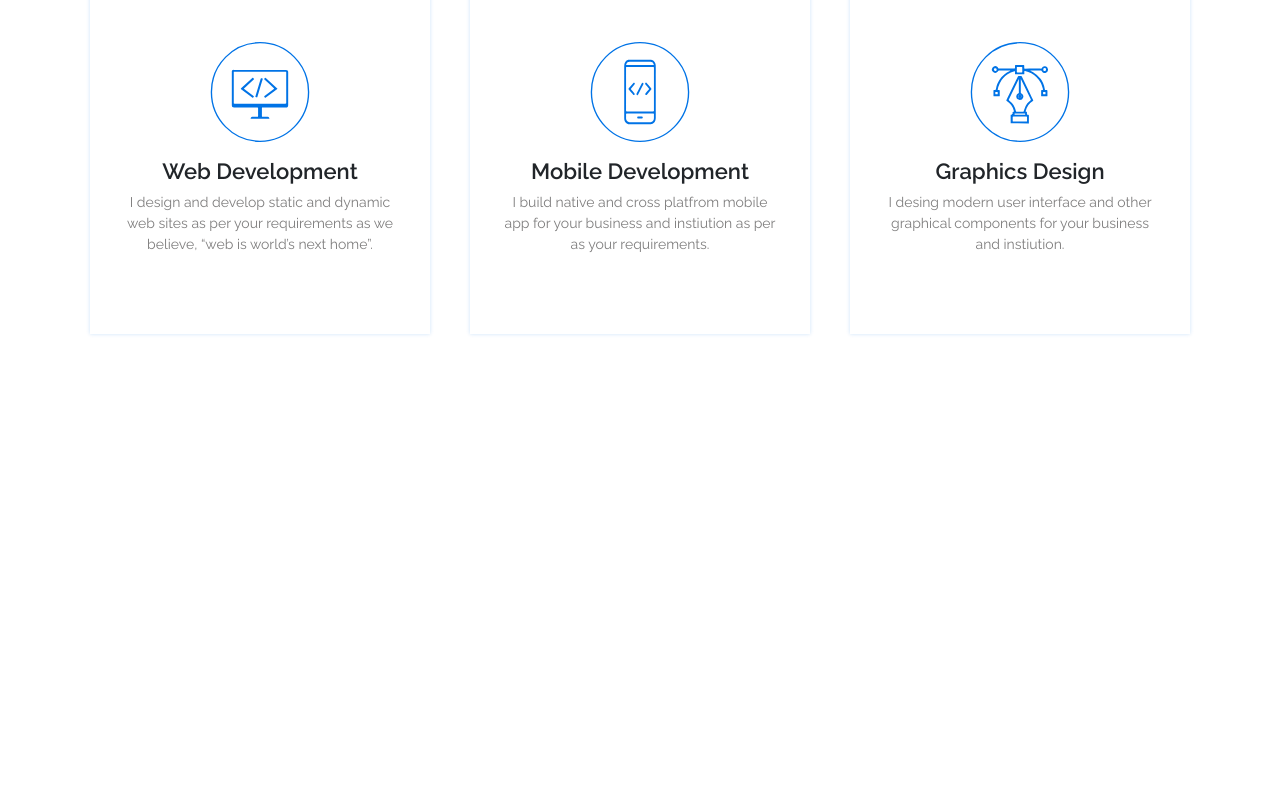
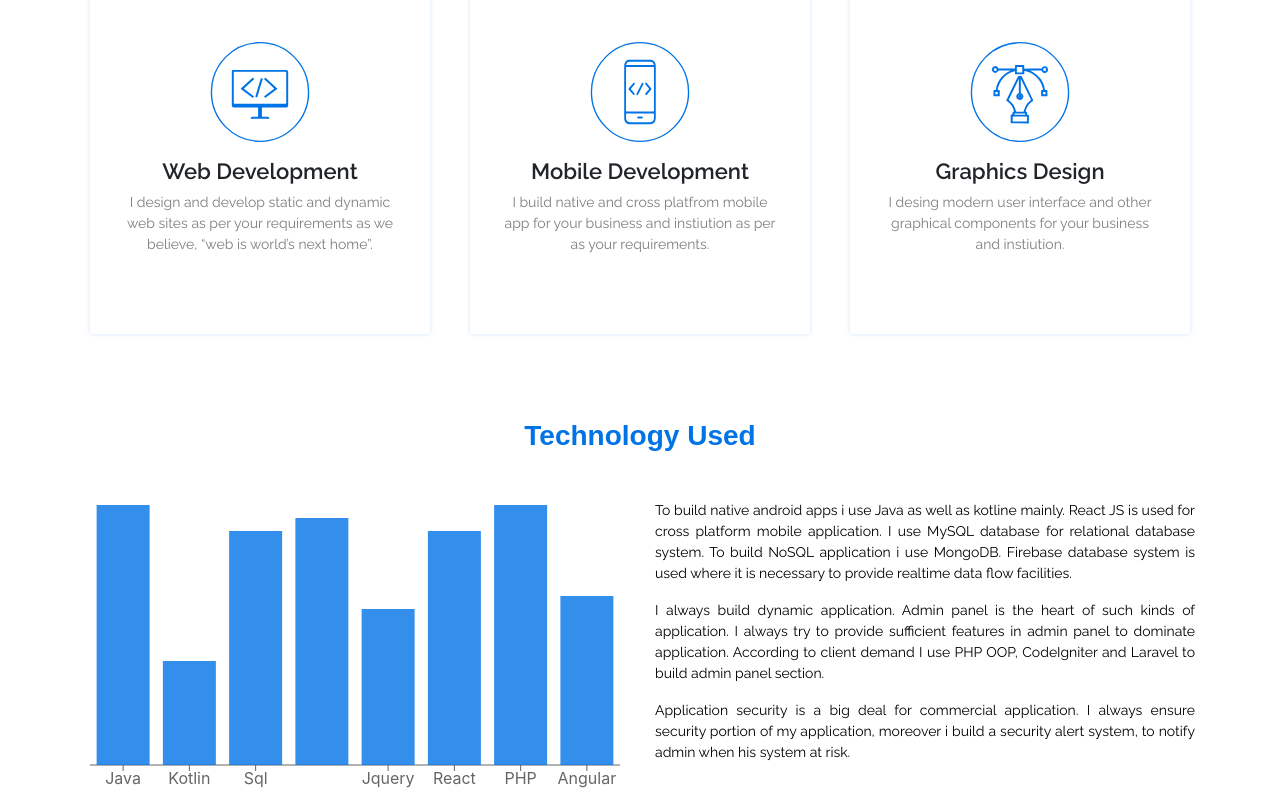
Before and after one commit to Mahfuzul-Islam55/simpleReactjsProject, a React (Create React App) app: page / in a window 1280 px wide. Shown: the part 685-1485 px from the top of the page. Before the commit the page ends 1024 px from the top, so only its background shows below. Built offline with nearby package versions, Linux system fonts and the light colour scheme.

Commit message:
making analysis section

```diff
--- a/package.json
+++ b/package.json
@@ -7,7 +7,8 @@
     "react": "^16.10.2",
     "react-bootstrap": "^1.0.0-beta.14",
     "react-dom": "^16.10.2",
-    "react-scripts": "3.2.0"
+    "react-scripts": "3.2.0",
+    "recharts": "^1.8.5"
   },
   "scripts": {
     "start": "react-scripts start",
--- a/src/App.js
+++ b/src/App.js
@@ -2,6 +2,8 @@
 import TopBanner from "./components/TopBanner/TopBanner";
 import Services from "./components/Services/Services";
 import TopNavigation from "./components/TopNavigation/TopNavigation";
+import Analysis from "./components/Analysis/Analysis";
+
 
 
 function App() {
@@ -10,6 +12,8 @@
 <TopNavigation/>
 <TopBanner/>
 <Services/>
+<Analysis/>
+
 
     </div>
   );
--- a/src/asset/css/custom.css
+++ b/src/asset/css/custom.css
@@ -97,3 +97,10 @@
     font-weight: 400;
     color: #000000 !important;
 }
+
+.des{
+    font-weight: 400;
+    color: #000000;
+    font-family: 'Raleway',sans-serif;
+    font-size: 14px;
+}
--- /dev/null
+++ b/src/components/Analysis/Analysis.js
@@ -0,0 +1,59 @@
+import React, {Component,Fragment} from 'react';
+import {Col, Container, Row} from "react-bootstrap";
+import {BarChart, Bar, ResponsiveContainer, XAxis, Tooltip} from "recharts";
+
+class Analysis extends Component {
+
+    constructor(){
+        super();
+        this.state={
+            data:[
+                {Technology:'Java', Projects:100},
+                {Technology:'Kotlin', Projects:40},
+                {Technology:'Sql', Projects:90},
+                {Technology:'Bootstrap', Projects:95},
+                {Technology:'Jquery', Projects:60},
+                {Technology:'React', Projects:90},
+                {Technology:'PHP', Projects:100},
+                {Technology:'Angular', Projects:65}
+            ]
+        }
+    }
+
+
+    render() {
+        var blue="rgba(0,115,230,0.8)"
+        return (
+            <Fragment>
+                <Container className="text-center">
+                    <h1 className="serviceMainTitle">Technology Used</h1>
+                    <Row>
+                        <Col style={{width:'100%', height:'300px'}} lg={6} md={12} sm={12}>
+
+                            <ResponsiveContainer>
+                                <BarChart width={100} height={300} data={this.state.data}>
+                                    <XAxis dataKey="Technology"/>
+                                    <Tooltip/>
+                                    <Bar dataKey="Projects" fill={blue} >
+                                    </Bar>
+                                </BarChart>
+                            </ResponsiveContainer>
+
+
+                        </Col>
+
+                        <Col lg={6} md={12} sm={12}>
+                        <p className="text-justify des">To build native android apps i use Java as well as kotline mainly. React JS is used for cross platform mobile application. I use MySQL database for relational database system. To build NoSQL application i use MongoDB. Firebase database system is used where it is necessary to provide realtime data flow facilities.</p>
+                            <p className="text-justify des"> I always build dynamic application. Admin panel is the heart of such kinds of application. I always try to provide sufficient features in admin panel to dominate application. According to client demand I use PHP OOP, CodeIgniter and Laravel to build admin panel section. </p>
+                            <p className="text-justify des"> Application security is a big deal for commercial application. I always ensure security portion of my application, moreover i build a security alert system, to notify admin when his system at risk. </p>
+
+                        </Col>
+
+                    </Row>
+                </Container>
+            </Fragment>
+        );
+    }
+}
+
+export default Analysis;
--- a/src/components/TopBanner/TopBanner.js
+++ b/src/components/TopBanner/TopBanner.js
@@ -1,6 +1,4 @@
 import React, {Component, Fragment} from 'react';
-import '../../asset/css/custom.css'
-import '../../asset/css/bootstrap.min.css'
 import {Container,Row,Col,Button} from "react-bootstrap";
 class TopBanner extends Component {
     render() {
--- a/src/components/TopNavigation/TopNavigation.js
+++ b/src/components/TopNavigation/TopNavigation.js
@@ -2,7 +2,8 @@
 import {Nav, Navbar, NavDropdown} from "react-bootstrap";
 import whiteLogo from '../../asset/image/navlogo.svg'
 import blueLogo from '../../asset/image/navlogoScroll.svg'
-
+import '../../asset/css/custom.css'
+import '../../asset/css/bootstrap.min.css'
 class TopNavigation extends Component {
     constructor(){
         super();
```
Also changed, not shown: 1 other file (tests, documents, lock files or other folders).
